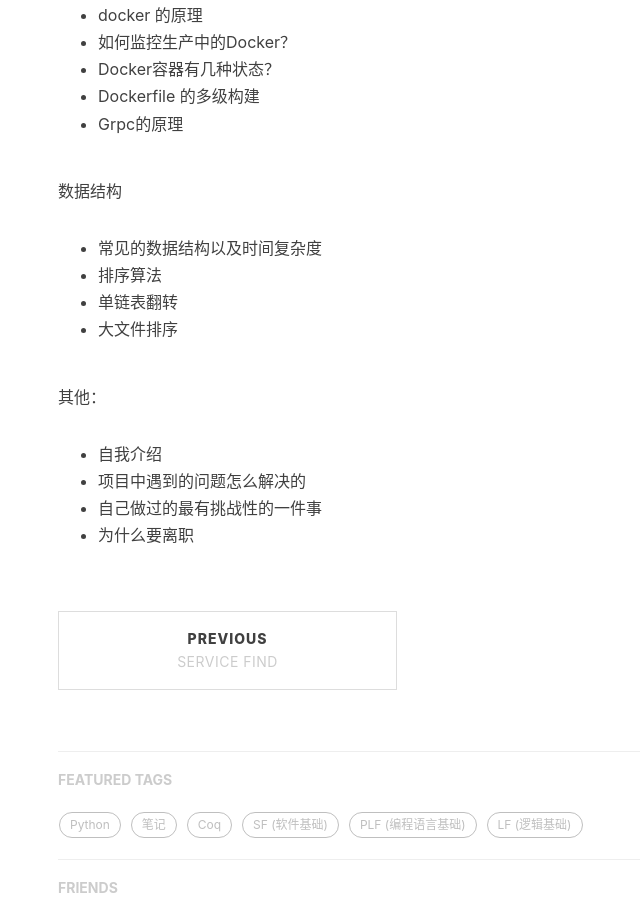
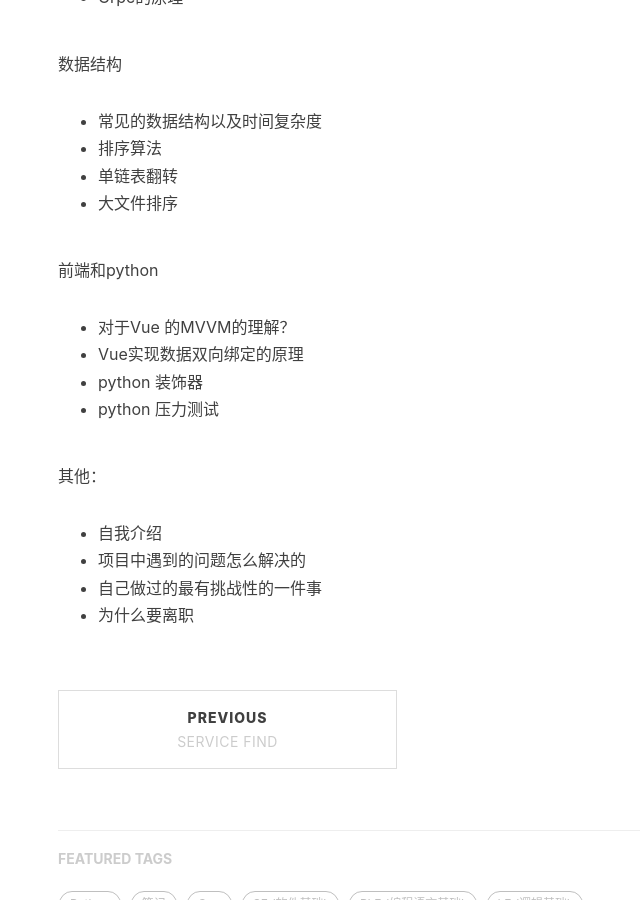
Before and after one commit to Ma-Yihang/futuretechx.github.io, a Jekyll site: the page built from _posts/2021-03-20-interview-summary.md, in a window 1280 px wide and 900 px high, scrolled down 2859 px. Shown: the whole window, without its empty margins (207-847 px from the left). Built offline with Jekyll 4.4.1, drawn with Linux system fonts in a browser that asks for light colours; nearby versions of some CDN libraries; our own code applies the rules of GitHub Pages for plain Markdown files; comment, search, counter and statistics services are not loaded.

Commit message:
Update 2021-03-20-interview-summary.md

```diff
--- a/_posts/2021-03-20-interview-summary.md
+++ b/_posts/2021-03-20-interview-summary.md
@@ -1,7 +1,7 @@
 # 2021年春季面试总结
-## 时间：3/22-3/31（大概两周）
-## 地点：上海
-## 公司：腾讯、驻云、得物、达观、爱数、声网、蜻蜓、比心、Ucloud、特斯拉、西井等
+### 时间：3/22-3/31（大概两周）
+### 地点：上海
+### 公司：腾讯、驻云、得物、达观、爱数、声网、蜻蜓、比心、Ucloud、特斯拉、西井等
 凭记忆还记得有以下题目：
 go语言相关：
 - GMP模型
@@ -78,6 +78,13 @@
 - 单链表翻转
 - 大文件排序
 
+前端和python
+- 对于Vue 的MVVM的理解？
+- Vue实现数据双向绑定的原理
+- python 装饰器
+- python 压力测试
+
+
 其他：
 - 自我介绍
 - 项目中遇到的问题怎么解决的
```
